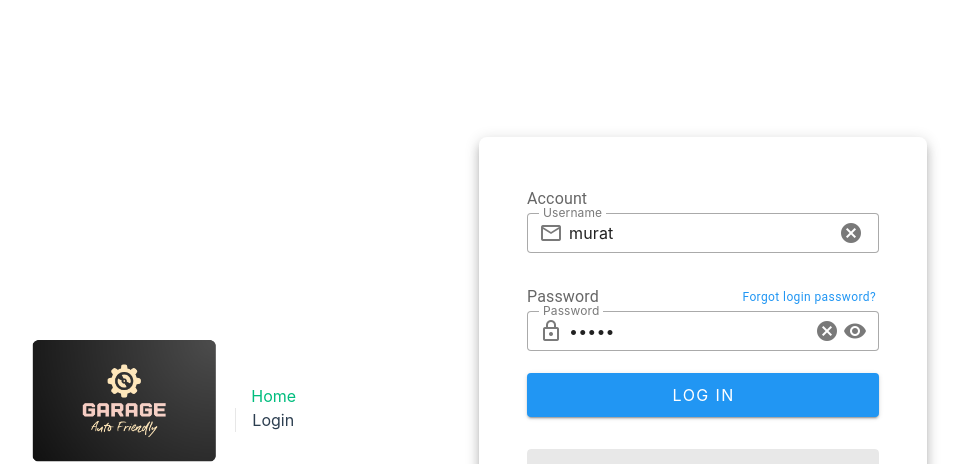
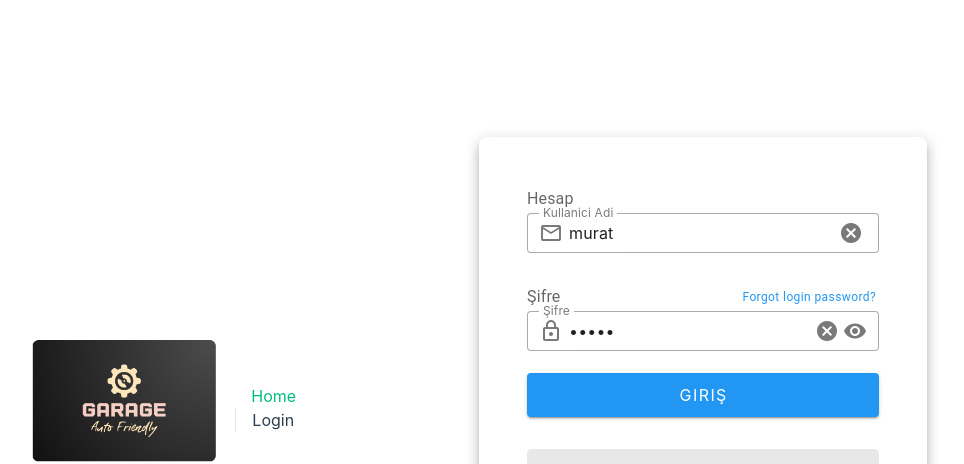
Before and after one commit to garage-log/client, a Vue app: page /login in a window 1280 px wide. Shown: the top 464 px of the page, without its empty margins (161-1125 px from the left). Built offline with nearby package versions, Linux system fonts and the light colour scheme.

Commit message:
implement internalization (i18n)

```diff
--- a/package.json
+++ b/package.json
@@ -16,6 +16,7 @@
     "axios": "^1.6.5",
     "pinia": "^2.1.7",
     "vue": "^3.3.10",
+    "vue-i18n": "^9.9.1",
     "vue-router": "^4.2.5",
     "vuetify": "^3.4.6"
   },
--- a/src/components/LoginForm.vue
+++ b/src/components/LoginForm.vue
@@ -6,7 +6,9 @@
       max-width="448"
       rounded="lg"
     >
-      <div class="text-subtitle-1 text-medium-emphasis">Account</div>
+      <div class="text-subtitle-1 text-medium-emphasis">
+        {{ $t("login.account") }}
+      </div>
       <v-form v-model="form" @submit.prevent="onSubmit">
         <v-text-field
           v-model="username"
@@ -16,7 +18,7 @@
           variant="outlined"
           :readonly="loading"
           clearable
-          label="Username"
+          :label="$t('login.username')"
           class="mb-2"
           :rules="[required]"
         ></v-text-field>
@@ -24,7 +26,7 @@
         <div
           class="text-subtitle-1 text-medium-emphasis d-flex align-center justify-space-between"
         >
-          Password
+          {{ $t("login.password") }}
           <a
             class="text-caption text-decoration-none text-blue"
             href="#"
@@ -46,7 +48,7 @@
           :readonly="loading"
           @click:append-inner="visible = !visible"
           :rules="[required]"
-          label="Password"
+          :label="$t('login.password')"
           clearable
         ></v-text-field>
 
@@ -60,7 +62,7 @@
           type="submit"
           variant="elevated"
         >
-          Log In
+          {{ $t("login.btn") }}
         </v-btn>
 
         <v-card class="mb-12" color="surface-variant" variant="tonal">
--- /dev/null
+++ b/src/langs/en.js
@@ -0,0 +1,8 @@
+export const en = {
+  login: {
+    btn: "Log In",
+    account: "Account",
+    username: "Username",
+    password: "Password",
+  },
+};
--- /dev/null
+++ b/src/langs/index.js
@@ -0,0 +1,4 @@
+import { en } from "./en";
+import { tr } from "./tr";
+
+export { en, tr };
--- /dev/null
+++ b/src/langs/tr.js
@@ -0,0 +1,8 @@
+export const tr = {
+  login: {
+    btn: "Giriş",
+    account: "Hesap",
+    username: "Kullanici Adi",
+    password: "Şifre",
+  },
+};
--- a/src/main.js
+++ b/src/main.js
@@ -10,15 +10,26 @@ import "vuetify/styles";
 import { createVuetify } from "vuetify";
 import * as components from "vuetify/components";
 import * as directives from "vuetify/directives";
-import '@mdi/font/css/materialdesignicons.css'
+import "@mdi/font/css/materialdesignicons.css";
+
+import { createI18n } from "vue-i18n";
+import { en, tr } from "./langs";
 
 const vuetify = createVuetify({
   components,
   directives,
 });
 
+const i18n = createI18n({
+  locale: "tr", // ingilizce yapmak icin 'en'
+  messages: {
+    en,
+    tr,
+  },
+});
+
 const app = createApp(App);
 
-app.use(router).use(createPinia()).use(vuetify);
+app.use(router).use(createPinia()).use(vuetify).use(i18n);
 
 app.mount("#app");
```
Also changed, not shown: 1 other file (tests, documents, lock files or other folders).
